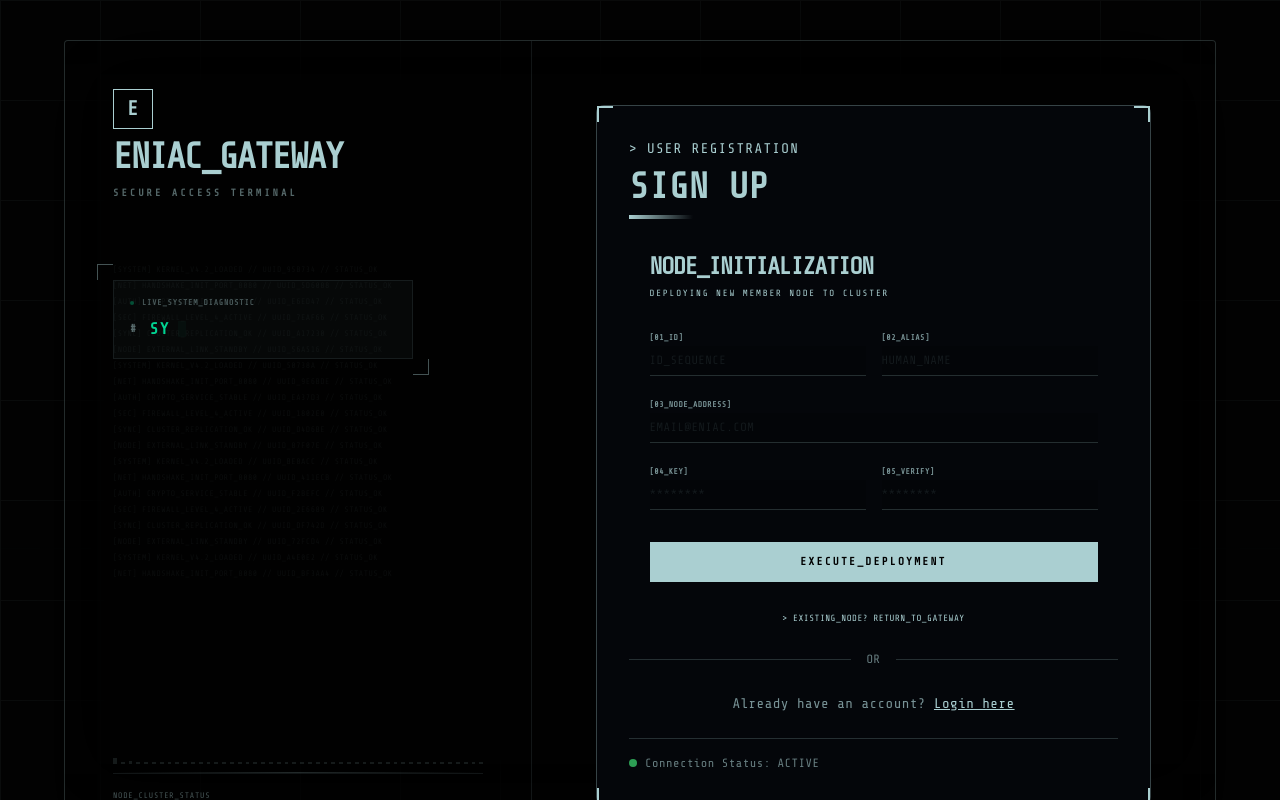
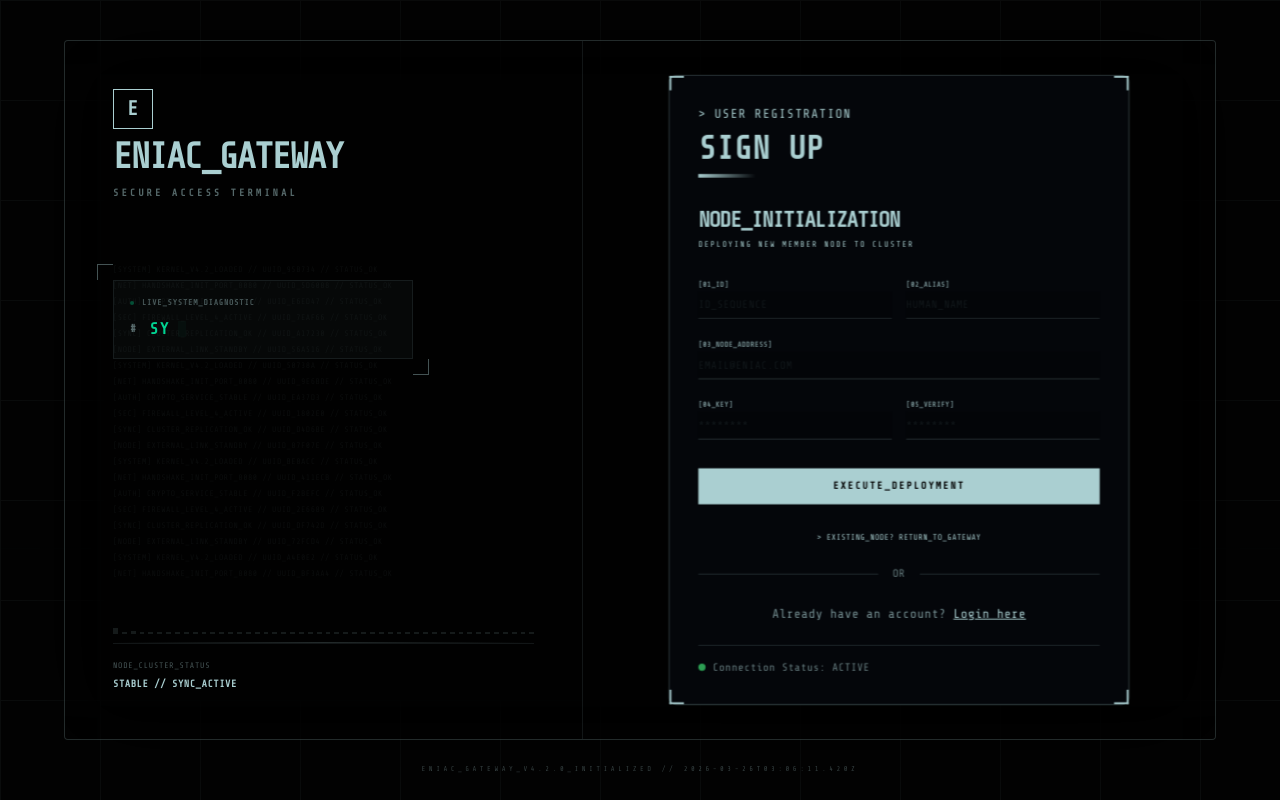
Before and after one commit to IksangJeong/ENIAC-Project, a Next.js app in the folder dashboard/: page /auth/signup in a window 1280 px wide. Built offline with nearby package versions, Linux system fonts and the light colour scheme; no server answers.

Commit message:
style: unify auth page layout dimensions and apply compact scaling

```diff
--- a/dashboard/src/app/auth/forgot-password/page.tsx
+++ b/dashboard/src/app/auth/forgot-password/page.tsx
@@ -7,10 +7,10 @@ import { ForgotPasswordForm } from "@/components/auth/ForgotPasswordForm";
 export default function ForgotPasswordPage() {
   return (
     <motion.div
-      initial={{ opacity: 0, y: 20 }}
-      animate={{ opacity: 1, y: 0 }}
+      initial={{ opacity: 0, y: 20, scale: 0.9 }}
+      animate={{ opacity: 1, y: 0, scale: 0.9 }}
       transition={{ duration: 0.5 }}
-      className="w-full max-w-lg mx-auto"
+      className="w-full max-w-lg mx-auto origin-center"
     >
       <div className="border border-[var(--color-primary)]/30 bg-[var(--color-bg-black)]/80 backdrop-blur-sm p-8 rounded-lg shadow-2xl relative">
         {/* Corner decorations */}
--- a/dashboard/src/app/auth/layout.tsx
+++ b/dashboard/src/app/auth/layout.tsx
@@ -106,10 +106,10 @@ export default function AuthLayout({ children }: { children: ReactNode }) {
         <motion.div
           initial={{ opacity: 0, scale: 0.98 }}
           animate={{ opacity: 1, scale: 1 }}
-          className="w-full max-w-6xl min-h-[500px] lg:min-h-[600px] bg-black/40 backdrop-blur-2xl border border-[var(--color-primary)]/20 shadow-[0_0_100px_rgba(0,0,0,0.8)] flex flex-col lg:flex-row overflow-hidden rounded-sm"
+          className="w-full max-w-6xl h-[700px] max-h-[90vh] bg-black/40 backdrop-blur-2xl border border-[var(--color-primary)]/20 shadow-[0_0_100px_rgba(0,0,0,0.8)] flex flex-col lg:flex-row overflow-hidden rounded-sm"
         >
           {/* LEFT: Branding & Diagnostic (Hidden on Mobile/Tablet) */}
-          <div className="hidden lg:flex flex-[0.8] p-8 lg:p-12 border-r border-[var(--color-primary)]/10 bg-black/20 flex-col relative overflow-hidden">
+          <div className="hidden lg:flex flex-[0.8] p-8 lg:p-12 border-r border-[var(--color-primary)]/10 bg-black/20 flex-col relative overflow-hidden shrink-0">
 
             {/* [TOP] Static Branding */}
             <div className="space-y-2 relative z-10">
@@ -171,18 +171,17 @@ export default function AuthLayout({ children }: { children: ReactNode }) {
                   <p className="text-[8px] opacity-40 uppercase tracking-widest">Node_Cluster_Status</p>
                   <p className="text-[10px] font-bold">STABLE // SYNC_ACTIVE</p>
                 </div>
-                <div className="flex gap-2">
-                  {['DB', 'AUTH', 'SSL'].map(tag => (
-                    <span key={tag} className="text-[7px] border border-[var(--color-primary)]/30 px-1 py-0.5 opacity-60 font-mono italic">{tag}</span>
-                  ))}
-                </div>
               </div>
             </div>
           </div>
 
-          {/* RIGHT: Form Content (Full width on Mobile) */}
-          <div className="flex-[1.2] p-8 md:p-12 lg:p-16 bg-black/40 flex flex-col justify-center relative z-10">
-            {children}
+          {/* RIGHT: Form Content (Fixed and Scrollable) */}
+          <div className="flex-[1.2] bg-black/40 flex flex-col relative z-10 overflow-hidden">
+            <div className="w-full h-full p-6 md:p-10 lg:p-14 overflow-y-auto custom-scrollbar flex items-center justify-center">
+              <div className="w-full py-6">
+                {children}
+              </div>
+            </div>
           </div>
         </motion.div>
 
--- a/dashboard/src/app/auth/login/page.tsx
+++ b/dashboard/src/app/auth/login/page.tsx
@@ -7,10 +7,10 @@ import { LoginForm } from "@/components/auth/LoginForm";
 export default function LoginPage() {
   return (
     <motion.div
-      initial={{ opacity: 0, y: 20 }}
-      animate={{ opacity: 1, y: 0 }}
+      initial={{ opacity: 0, y: 20, scale: 0.9 }}
+      animate={{ opacity: 1, y: 0, scale: 0.9 }}
       transition={{ duration: 0.5 }}
-      className="w-full max-w-lg mx-auto"
+      className="w-full max-w-lg mx-auto origin-center"
     >
       <div className="border border-[var(--color-primary)]/30 bg-[var(--color-bg-black)]/80 backdrop-blur-sm p-8 rounded-lg shadow-2xl relative">
         {/* Corner decorations */}
--- a/dashboard/src/app/auth/signup/page.tsx
+++ b/dashboard/src/app/auth/signup/page.tsx
@@ -7,10 +7,10 @@ import { SignupForm } from "@/components/auth/SignupForm";
 export default function SignupPage() {
   return (
     <motion.div
-      initial={{ opacity: 0, y: 20 }}
-      animate={{ opacity: 1, y: 0 }}
+      initial={{ opacity: 0, y: 20, scale: 0.9 }}
+      animate={{ opacity: 1, y: 0, scale: 0.9 }}
       transition={{ duration: 0.5 }}
-      className="w-full max-w-xl mx-auto"
+      className="w-full max-w-lg mx-auto origin-center"
     >
       <div className="border border-[var(--color-primary)]/30 bg-[var(--color-bg-black)]/80 backdrop-blur-sm p-8 rounded-lg shadow-2xl relative">
         {/* Corner decorations */}
```
